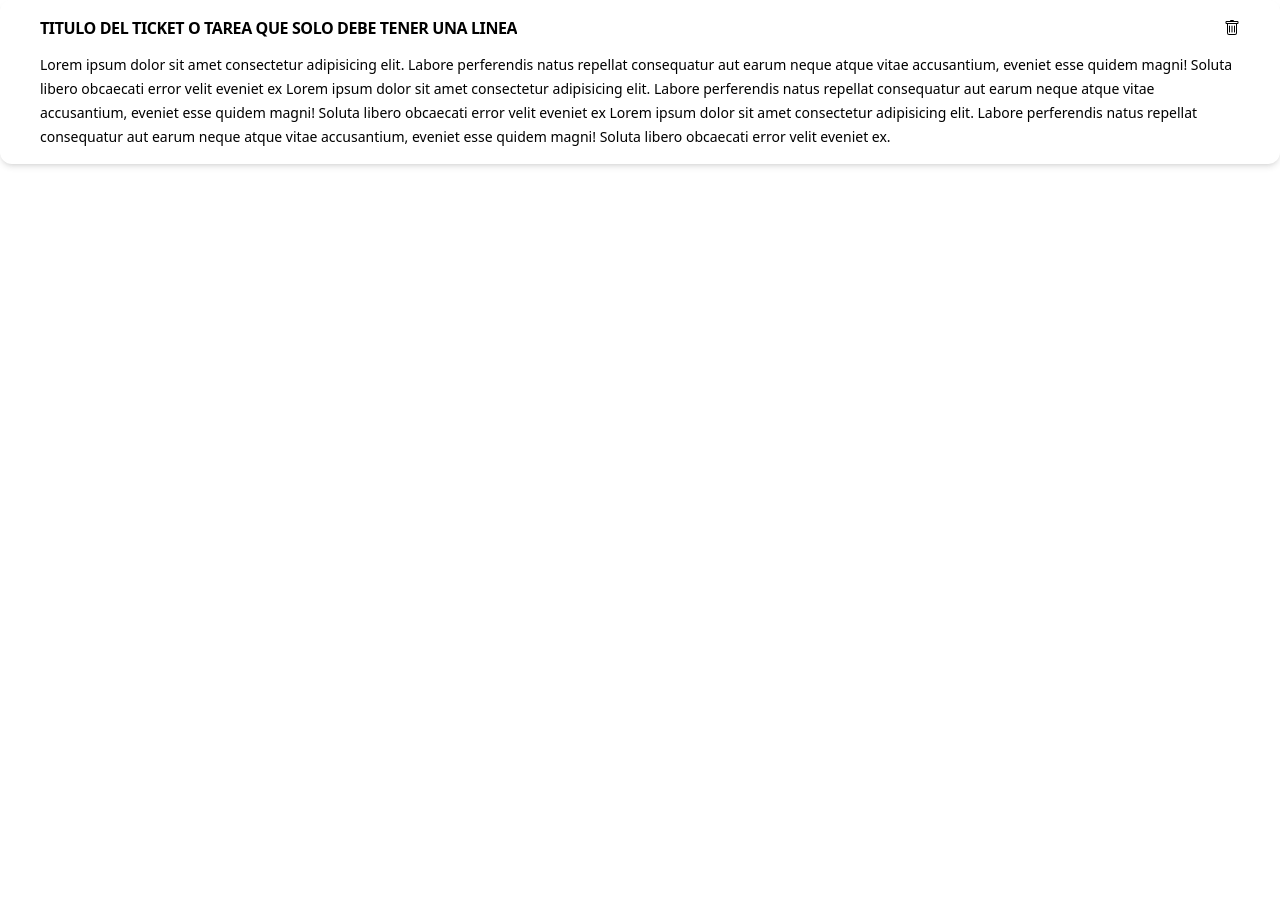
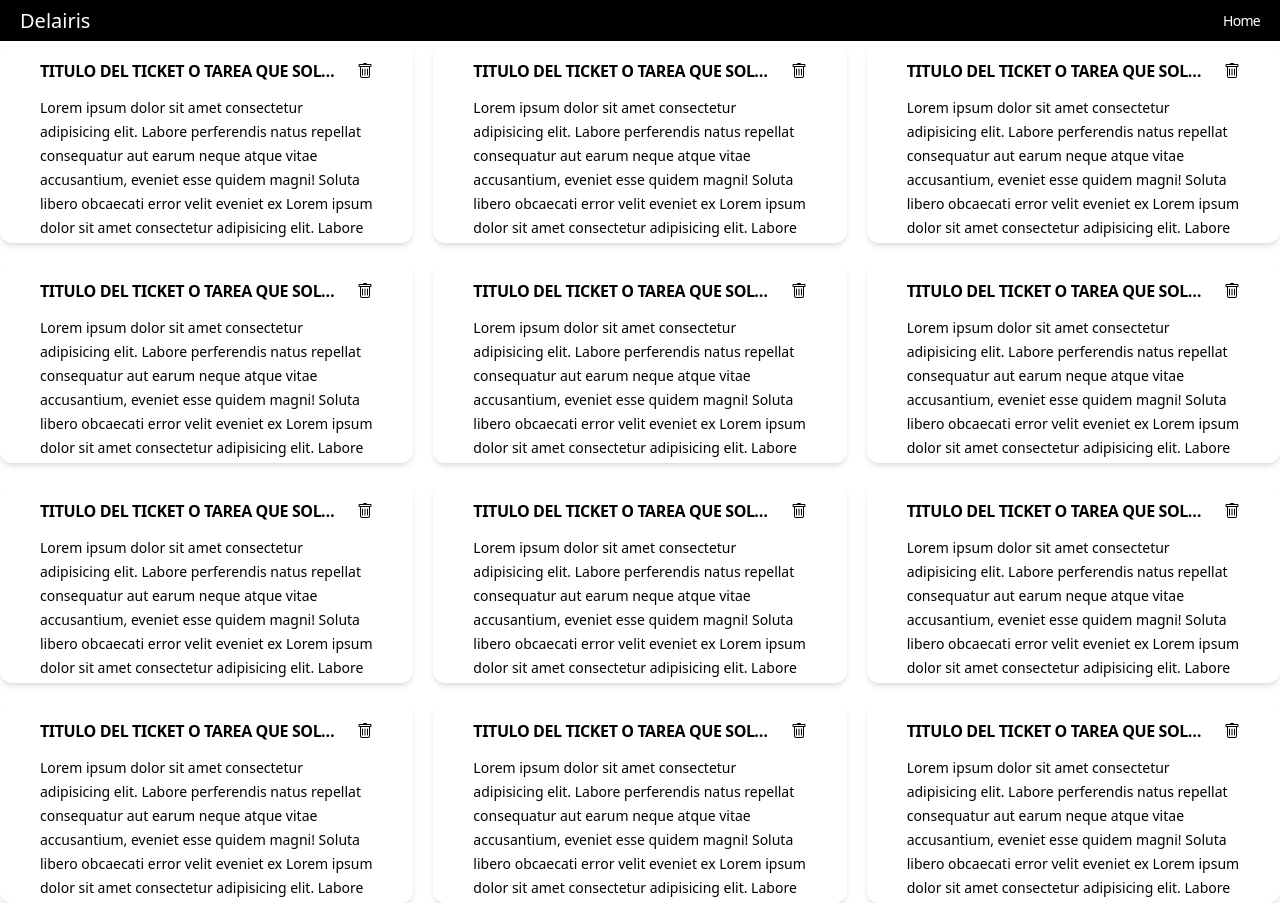
Before and after one commit to Delairi/task-app, an Angular app: page / in a window 1280 px wide. Before the commit the page ends 800 px from the top, so only its background shows below. Built offline with nearby package versions, Linux system fonts and the light colour scheme.

Commit message:
add header

```diff
--- a/src/app/app.html
+++ b/src/app/app.html
@@ -1 +1,2 @@
+<app-header></app-header>
 <router-outlet />
--- a/src/app/app.routes.ts
+++ b/src/app/app.routes.ts
@@ -5,5 +5,5 @@ export const routes: Routes = [
     {
         path: '',
         component: Home
-    },
+    }
 ];
--- a/src/app/app.ts
+++ b/src/app/app.ts
@@ -1,9 +1,10 @@
 import { Component } from '@angular/core';
 import { RouterOutlet } from '@angular/router';
+import { Header } from './layout/header/header';
 
 @Component({
   selector: 'app-root',
-  imports: [RouterOutlet],
+  imports: [RouterOutlet, Header],
   templateUrl: './app.html',
   styleUrl: './app.scss'
 })
--- a/src/app/features/home/components/card/card.html
+++ b/src/app/features/home/components/card/card.html
@@ -1,4 +1,4 @@
-<div class="w-full shadow-md rounded-xl px-10 py-4 overflow-auto max-h-50">
+<div class="w-full shadow-md rounded-xl px-10 py-4 overflow-auto max-h-50 h-full">
     <div class="flex flex-col gap-3">
         <div class="flex flex-row gap-5 justify-between items-center">
             <p class="truncate font-semibold tracking-tight">TITULO DEL TICKET O TAREA QUE SOLO DEBE TENER UNA LINEA</p>
--- a/src/app/features/home/home.html
+++ b/src/app/features/home/home.html
@@ -1,3 +1,5 @@
-<div>
-    <app-card></app-card>
+<div class="grid grid-cols-1 md:grid-cols-2 lg:grid-cols-3 gap-5">
+    <div *ngFor="let task of tasks">
+        <app-card></app-card>
+    </div>
 </div>
--- a/src/app/features/home/home.ts
+++ b/src/app/features/home/home.ts
@@ -1,13 +1,16 @@
 import { Component } from '@angular/core';
 import { Card } from './components/card/card';
+import { CommonModule } from '@angular/common';
 
 @Component({
   selector: 'app-home',
-  imports: [Card],
+  imports: [Card, CommonModule],
   standalone: true,
   templateUrl: './home.html',
   styleUrl: './home.scss'
 })
 export class Home {
 
+  tasks = new Array(12).fill(0)
+
 }
--- /dev/null
+++ b/src/app/layout/header/header.html
@@ -0,0 +1,7 @@
+<div class="bg-black">
+    <div class="flex flex-row justify-between px-5 py-2 border-b-2 text-white">
+        <h1 class="leading-tight text-xl">Delairis</h1>
+        <button class="btn" (click)="toHome()">Home</button>
+    </div>
+
+</div>
--- /dev/null
+++ b/src/app/layout/header/header.ts
@@ -0,0 +1,17 @@
+import { Component } from '@angular/core';
+import { Router } from '@angular/router';
+
+@Component({
+  selector: 'app-header',
+  imports: [],
+  templateUrl: './header.html',
+  styleUrl: './header.scss'
+})
+export class Header {
+
+  constructor(private router: Router) {}
+
+  toHome(){
+    this.router.navigate(['/']);
+  }
+}
--- a/src/styles.scss
+++ b/src/styles.scss
@@ -1 +1,5 @@
-@import "tailwindcss"
+@import "tailwindcss";
+
+.btn {
+    @apply tracking-tighter cursor-pointer text-sm;
+}
```
Also changed, not shown: src/app/layout/header/header.scss (added), 1 other file (tests, documents, lock files or other folders).
